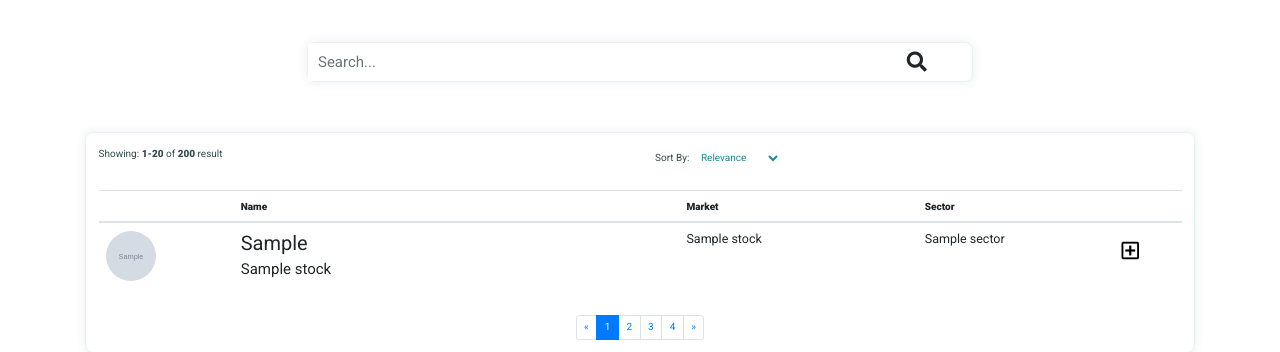
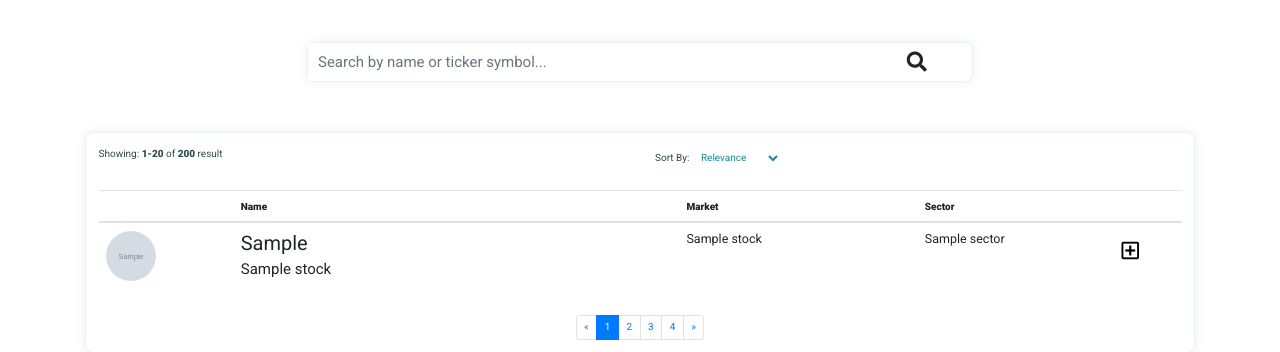
Before and after one commit to yipmunallen/third-milestone-project, a Flask app: page /browse in a window 1280 px wide. Shown: the part 58-410 px from the top of the page. Run offline with Flask 2, Linux system fonts and the light colour scheme; grey boxes marked "Sample" are stand-in pictures; a database or web service that is not in the repository returns one stand-in record (values such as "Sample title"); some libraries are stand-ins or nearby versions.

Commit message:
Add search action in "browse.html"

```diff
--- a/templates/browse.html
+++ b/templates/browse.html
@@ -6,15 +6,15 @@
         <div class="col-lg-12 card-margin">
             <div class="card search-form">
                 <div class="card-body p-0">
-                    <form id="search-form">
+                    <form action="{{ url_for('search') }}" method="post" id="search-form">
                         <div class="row">
                             <div class="col-12">
                                 <div class="row no-gutters">
                                     <div class="col-10 p-0">
-                                        <input type="text" placeholder="Search..." class="form-control" id="search" name="search">
+                                        <input type="text" placeholder="Search by name or ticker symbol..." class="form-control" id="search" name="search">
                                     </div>
                                     <div class="col-2 p-0">
-                                        <button type="submit" class="btn">
+                                        <button type="submit" class="btn" >
                                             <i class="fa fa-search fa-2x"></i>
                                         </button>
                                     </div>
```
